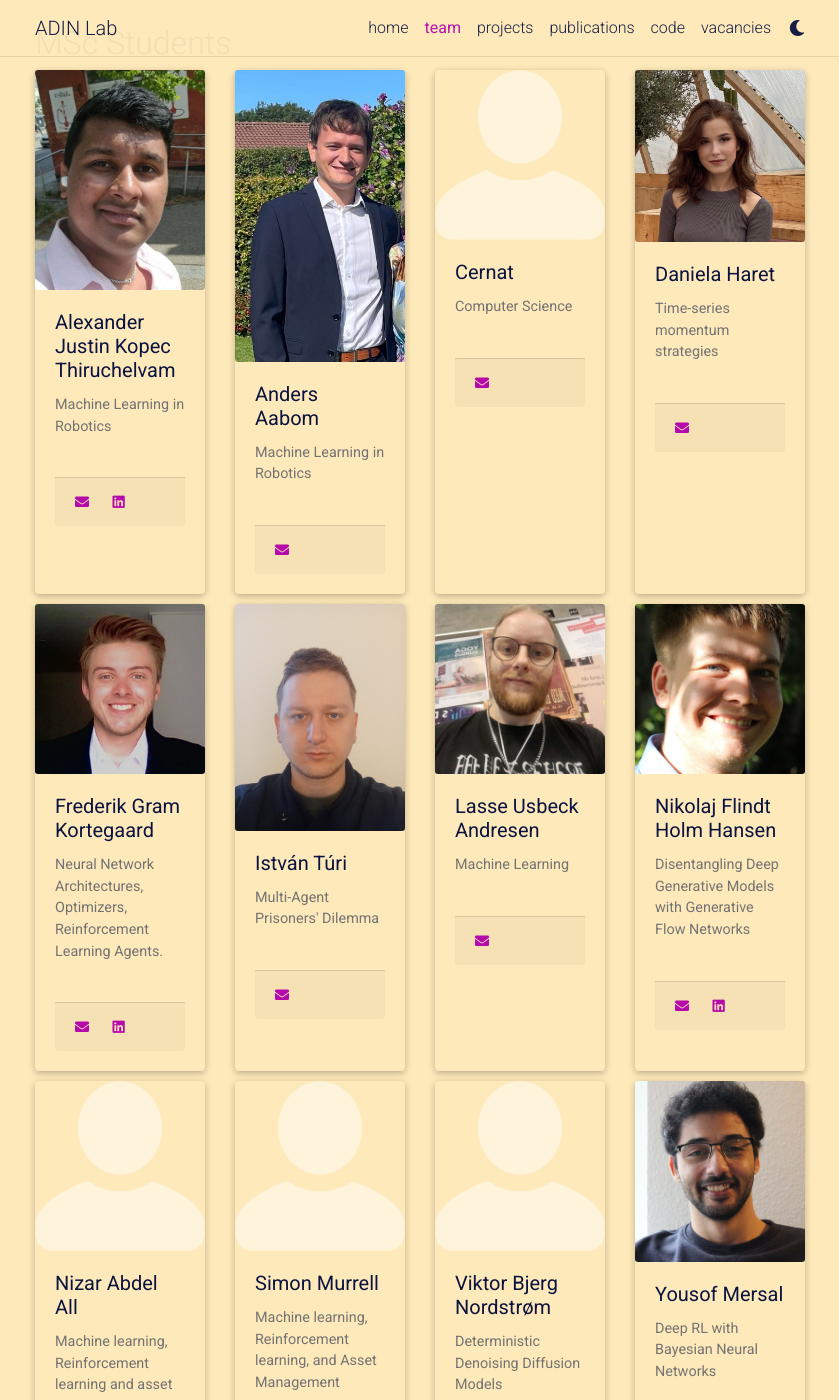
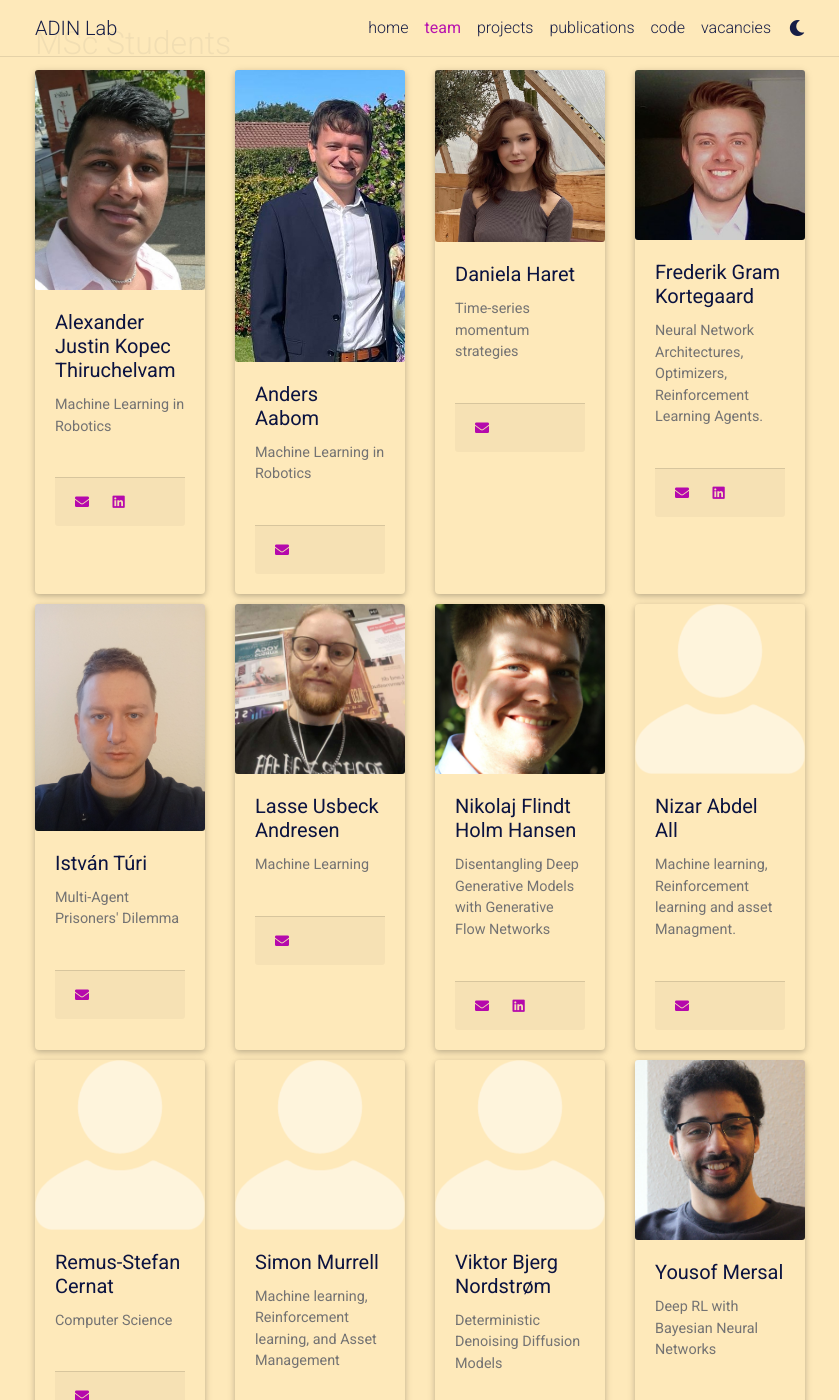
Before and after one commit to adinlab/adinlab.github.io, a Jekyll site: the page built from _pages/1_team.md, in a window 1280 px wide and 1400 px high, scrolled down 1798 px. Shown: the whole window, without its empty margins (220-1059 px from the left). Built offline with Jekyll 4.4.1, drawn with Linux system fonts in a browser that asks for light colours; comment, search, counter and statistics services are not loaded; a style sheet for code colours, icons or effects is not loaded.

Commit message:
team update

```diff
--- a/_data/team.yml
+++ b/_data/team.yml
@@ -86,7 +86,7 @@ mscs:
     image: assets/img/team/Alexander_Thiruchelvam.jpeg
     linkedin: https://www.linkedin.com/in/alexander-thiruchelvam
 
-  - name: Cernat
+  - name: Remus-Stefan Cernat
     mail: stefancernat88@yahoo.com
     research_areas: Computer Science
 
```
